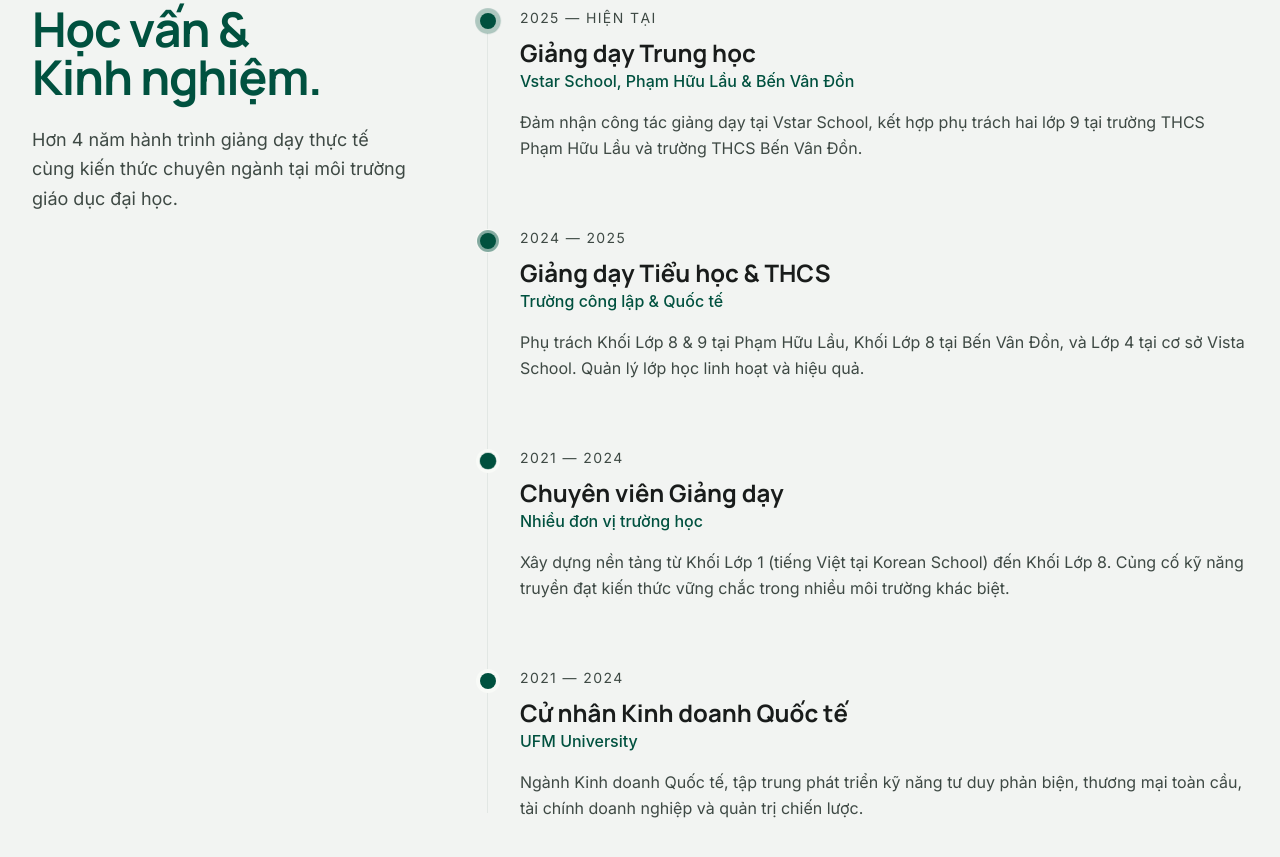
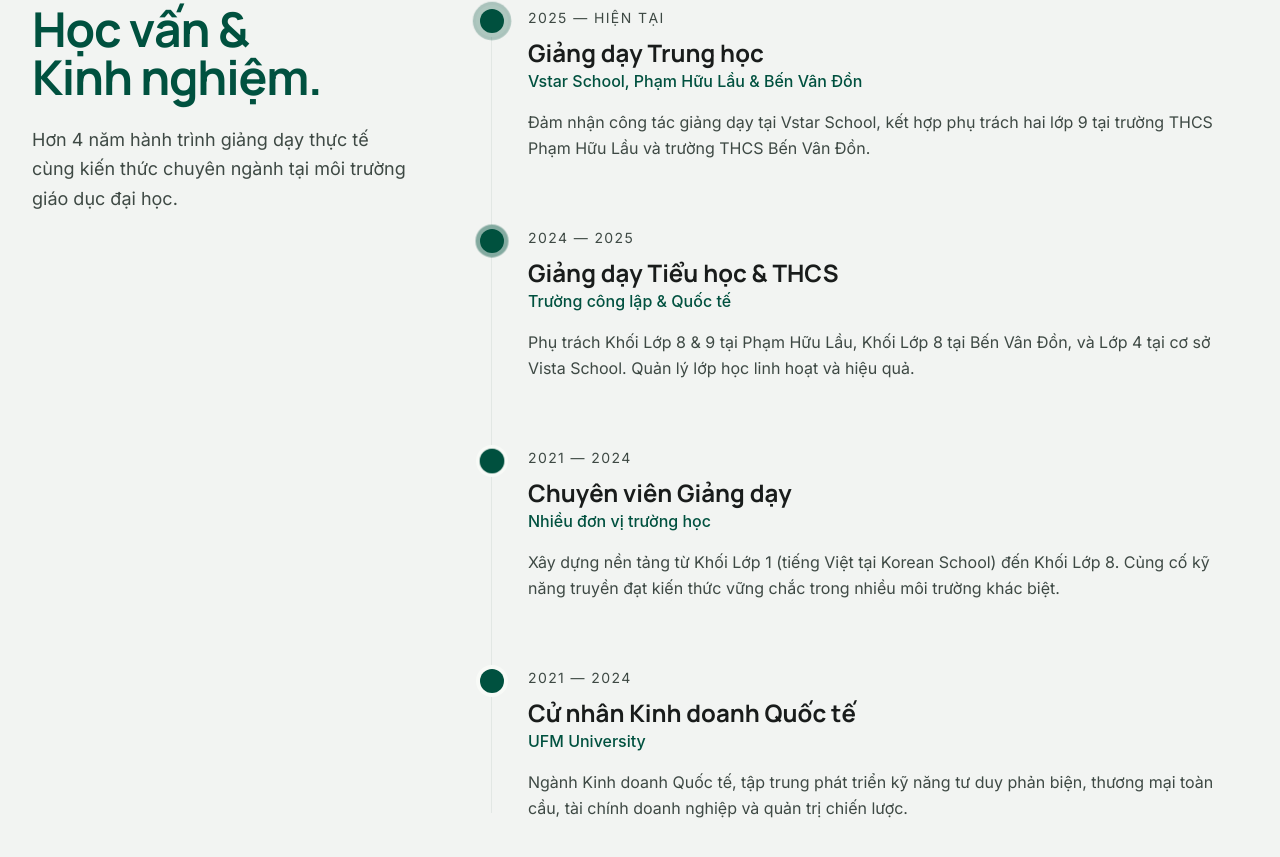
Before and after one commit to TwuanMinn/cv.rosi, a React (Vite) app: page / in a window 1280 px wide. Shown: the part 1140-1997 px from the top of the page. Built offline with nearby package versions, Linux system fonts and the light colour scheme.

Commit message:
style: enlarge timeline dots to w-6 h-6 and recalibrate connecting vertical line

```diff
--- a/src/components/ExperienceTimeline.tsx
+++ b/src/components/ExperienceTimeline.tsx
@@ -14,12 +14,12 @@ export default function ExperienceTimeline() {
           </div>
           <div className="md:w-2/3 relative mt-8 md:mt-0">
             {/* Vertical Line */}
-            <div className="absolute left-[7px] top-2 bottom-2 w-[1px] bg-outline-variant opacity-30" />
+            <div className="absolute left-[11px] top-2 bottom-2 w-[1px] bg-outline-variant opacity-30" />
 
             <div className="space-y-16">
               {/* Experience Item 1 */}
-              <div className="relative pl-10">
-                <div className="absolute left-0 top-2 w-4 h-4 rounded-full bg-primary ring-4 ring-[#f8faf7] z-10">
+              <div className="relative pl-12">
+                <div className="absolute left-0 top-1 w-6 h-6 rounded-full bg-primary ring-4 ring-[#f8faf7] z-10">
                   <div className="absolute top-0 left-0 w-full h-full rounded-full bg-primary animate-[ping_1s_ease-out_infinite] opacity-75"></div>
                 </div>
                 <span className="text-sm font-label uppercase tracking-widest text-on-surface-variant">
@@ -35,8 +35,8 @@ export default function ExperienceTimeline() {
               </div>
 
               {/* Experience Item 2 */}
-              <div className="relative pl-10">
-                <div className="absolute left-0 top-2 w-4 h-4 rounded-full bg-primary ring-4 ring-[#f8faf7] z-10">
+              <div className="relative pl-12">
+                <div className="absolute left-0 top-1 w-6 h-6 rounded-full bg-primary ring-4 ring-[#f8faf7] z-10">
                   <div className="absolute top-0 left-0 w-full h-full rounded-full bg-primary animate-[ping_1.2s_ease-out_infinite] opacity-75" style={{animationDelay: '100ms'}}></div>
                 </div>
                 <span className="text-sm font-label uppercase tracking-widest text-on-surface-variant">
@@ -52,8 +52,8 @@ export default function ExperienceTimeline() {
               </div>
 
               {/* Experience Item 3 */}
-              <div className="relative pl-10">
-                <div className="absolute left-0 top-2 w-4 h-4 rounded-full bg-primary ring-4 ring-[#f8faf7] z-10">
+              <div className="relative pl-12">
+                <div className="absolute left-0 top-1 w-6 h-6 rounded-full bg-primary ring-4 ring-[#f8faf7] z-10">
                   <div className="absolute top-0 left-0 w-full h-full rounded-full bg-primary animate-[ping_1.2s_ease-out_infinite] opacity-75" style={{animationDelay: '300ms'}}></div>
                 </div>
                 <span className="text-sm font-label uppercase tracking-widest text-on-surface-variant">
@@ -69,8 +69,8 @@ export default function ExperienceTimeline() {
               </div>
 
               {/* Education Item 1 */}
-              <div className="relative pl-10">
-                <div className="absolute left-0 top-2 w-4 h-4 rounded-full bg-primary ring-4 ring-[#f8faf7] z-10">
+              <div className="relative pl-12">
+                <div className="absolute left-0 top-1 w-6 h-6 rounded-full bg-primary ring-4 ring-[#f8faf7] z-10">
                   <div className="absolute top-0 left-0 w-full h-full rounded-full bg-primary animate-[ping_1.2s_ease-out_infinite] opacity-75" style={{animationDelay: '500ms'}}></div>
                 </div>
                 <span className="text-sm font-label uppercase tracking-widest text-on-surface-variant">
```
